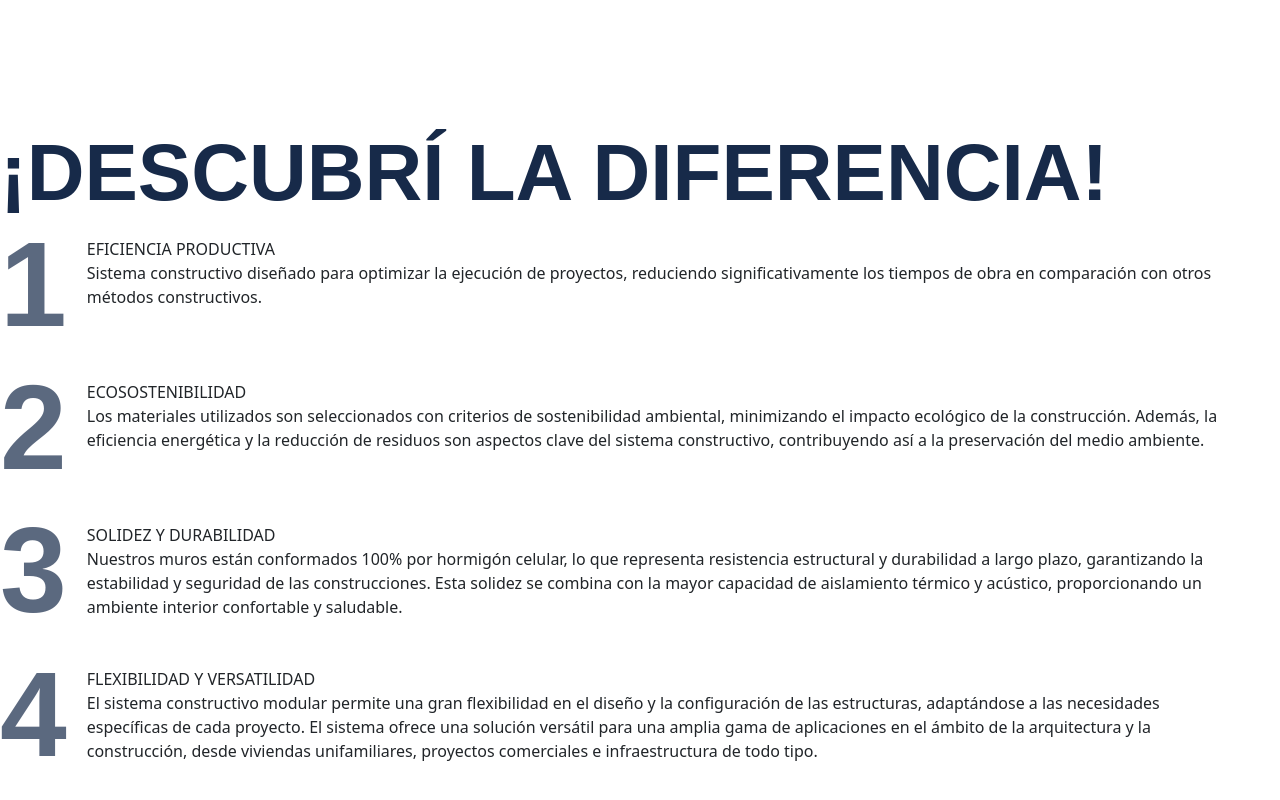
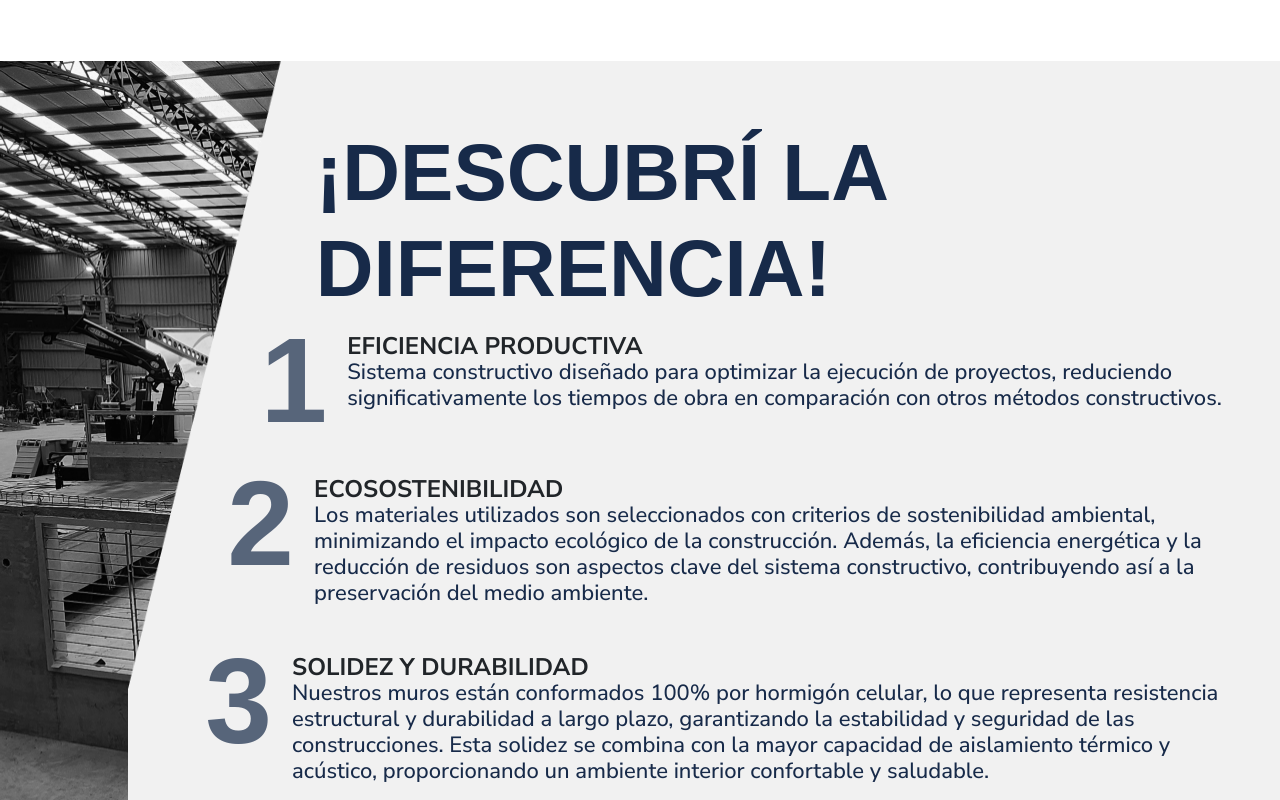
Before and after one commit to facundo1996/amazonia, a React (Create React App) app: page / in a window 1280 px wide. Shown: the part 8600-9400 px from the top of the page. Built offline with nearby package versions, Linux system fonts and the light colour scheme; a web font is replaced by a local one.

Commit message:
differences css

```diff
--- a/src/index.css
+++ b/src/index.css
@@ -52,6 +52,19 @@ h4{
 .px-115{
   padding-left: 115px;
   padding-right: 115px;
+}
+.title-md {
+  font-size: 24px;
+  font-family: var(--font-text);
+  font-weight: bold;
+  line-height: 26px;
+}
+.text-md {
+  color: var(--primary);
+  font-family: var(--font-text);
+  font-size: 22px;
+  line-height: 26px;
+  font-weight: 500;
 }
 
 /* NAVBAR */
@@ -494,7 +507,42 @@ h4{
   font-family: var(--font-text);
   font-weight: bold;
 }
+.differences-container{
+  width: 100%;
+  height: 855px;
+  background-image: url(/public/images/fondo-descubri.png), url(/public/images/descubri.png);
+  background-size:  75% 100%, 828px 100%;
+  background-position: right center, left center;
+  background-repeat: no-repeat, no-repeat;
+}
+.box-differences{
+  position: relative;
+  height: 100%;
+  padding-left: 25%;
+}
+.p-title{
+  padding-left: 17%;
+}
+.p-box-1{
+  padding-left: 12%;
+}
+.p-box-2{
+  padding-left: 9%;
+}
+.p-box-3{
+  padding-left: 7%;
+}
+.p-box-4{
+  padding-left: 3%;
+}
 
+@media (min-width: 2350px) {
+  /* DIFFERENCES */
+  .differences-container {
+    background-size: 75% 100%, 1200px 100%;
+  }
+
+}
 @media (max-width: 1800px) {
   .box-commercialization-info{
     padding: 0 20px 0 175px;
@@ -506,4 +554,12 @@ h4{
     padding: 30px 20px 30px 175px;
   }
 
+  /* DIFFERENCES */
+  .differences-container {
+    background-size: 90% 100%, 828px 100%;
+  }
+  .box-differences {
+    padding-left: 10%;
+  }
+
 }
```
